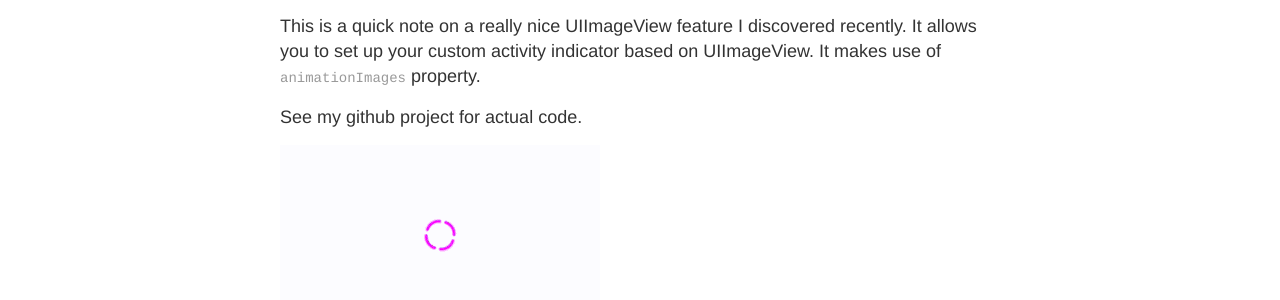
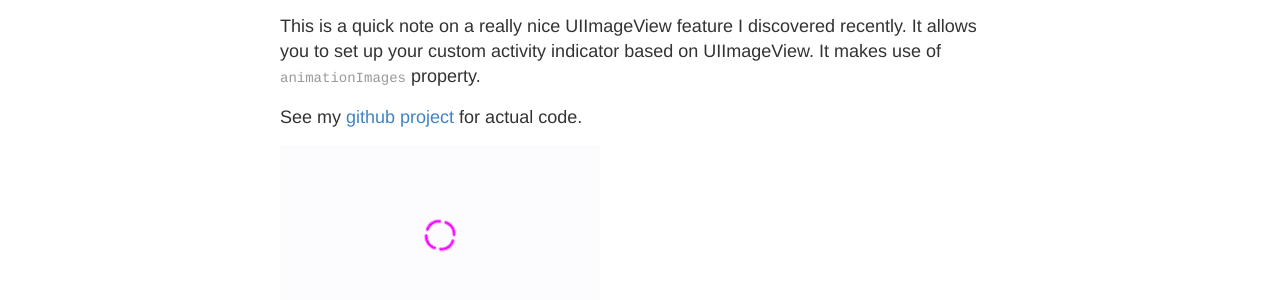
Before and after one commit to golopupinsky/golopupinsky.github.io, a Jekyll site: the page built from _posts/2015-1-28-UIImageView-progress.md, in a window 1280 px wide. Shown: the part 213-513 px from the top of the page. Built offline with Jekyll 4.4.1, drawn with Linux system fonts in a browser that asks for light colours; part of the change alters nothing that is shown.

````diff
--- a/_posts/2015-1-28-UIImageView-progress.md
+++ b/_posts/2015-1-28-UIImageView-progress.md
@@ -5,6 +5,6 @@ title: UIImageView activity indicator
 This is a quick note on a really nice UIImageView feature I discovered recently.
 It allows you to set up your custom activity indicator based on UIImageView. It makes use of ```animationImages``` property.
 
-See my github project for actual code.
+See my [github project](https://github.com/golopupinsky/ImageViewActivityIndicator) for actual code.
 
 ![]({{ site.baseurl }}/images/activity.gif)
````
